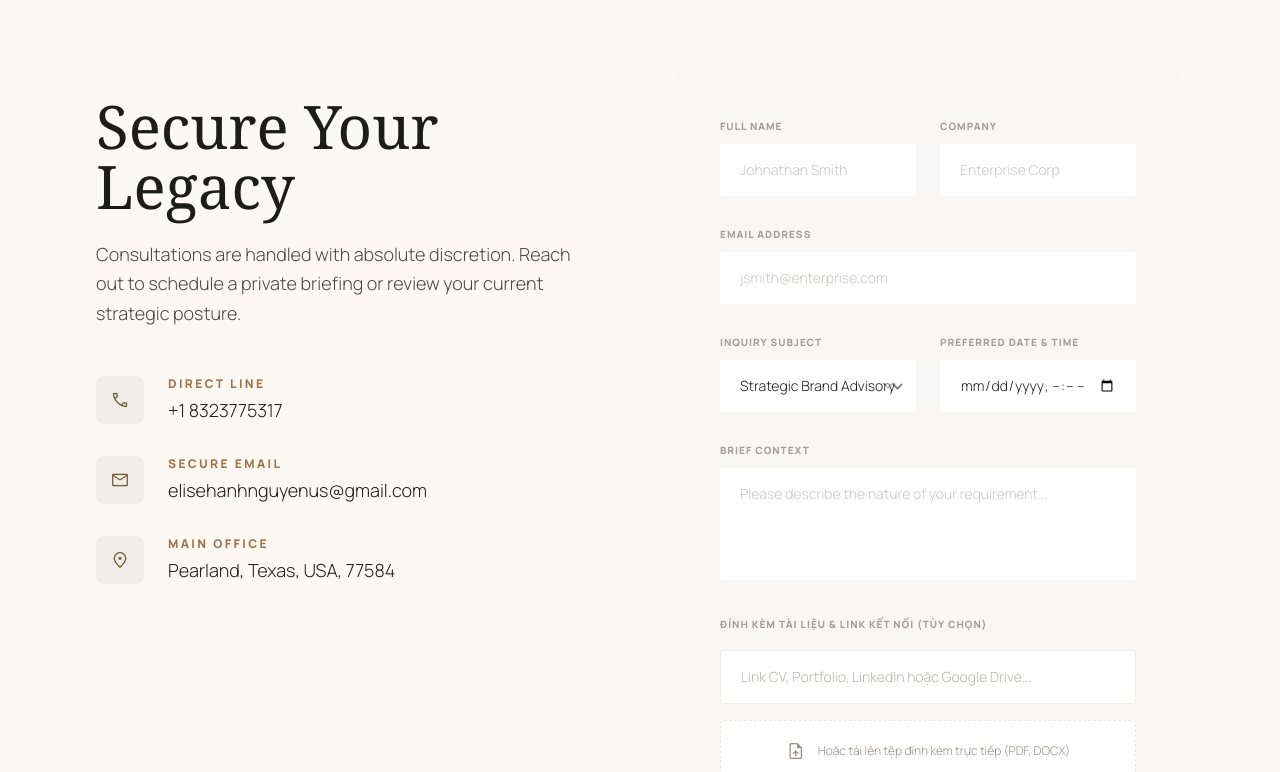
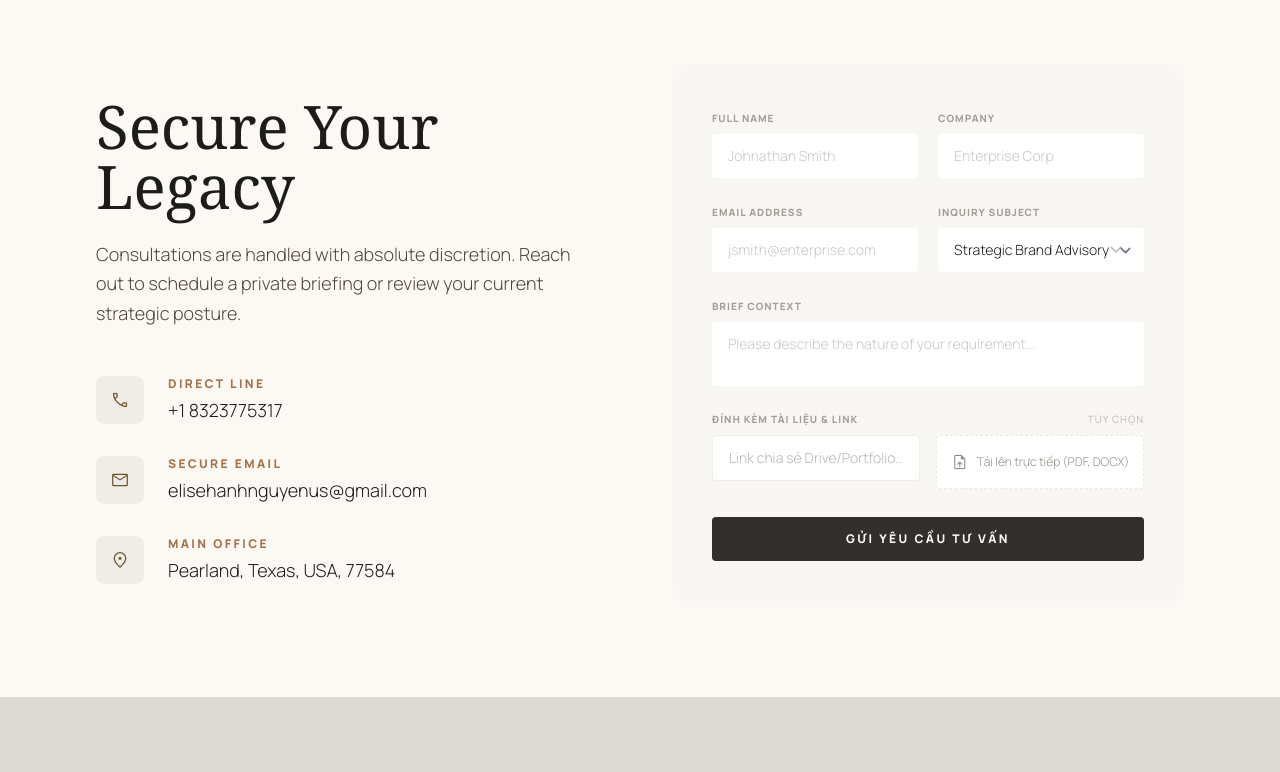
Before and after one commit to elisehanhnguyenus-cloud/elise-h-nguyen-landing-page, a website: page index.html in a window 1280 px wide. Shown: the part 7990-8762 px from the top of the page. Drawn offline with nearby package versions, Linux system fonts and the light colour scheme.

Commit message:
ui: compact the lead form to match layout balance

```diff
--- a/index.html
+++ b/index.html
@@ -653,29 +653,28 @@
         </div>
 
         <!-- Right Column: Form -->
-        <div class="bg-[#F9F7F4] p-10 md:p-12 rounded-2xl">
-            <form id="leadForm" class="space-y-6">
-                <div class="grid md:grid-cols-2 gap-6">
-                    <div class="space-y-2">
+        <div class="bg-[#F9F7F4] p-8 md:p-10 rounded-2xl">
+            <form id="leadForm" class="space-y-4 md:space-y-5">
+                <div class="grid md:grid-cols-2 gap-4 md:gap-5">
+                    <div class="space-y-1.5">
                         <label class="font-label text-[10px] uppercase tracking-widest text-on-surface-variant/50 font-bold">Full Name</label>
-                        <input id="fullName" required class="w-full bg-white border-0 rounded-lg px-5 py-4 focus:ring-1 focus:ring-primary/20 transition-all text-sm font-light text-on-background placeholder:text-on-surface-variant/30" placeholder="Johnathan Smith" type="text"/>
+                        <input id="fullName" required class="w-full bg-white border-0 rounded-lg px-4 py-3 focus:ring-1 focus:ring-primary/20 transition-all text-sm font-light text-on-background placeholder:text-on-surface-variant/30" placeholder="Johnathan Smith" type="text"/>
                     </div>
-                    <div class="space-y-2">
+                    <div class="space-y-1.5">
                         <label class="font-label text-[10px] uppercase tracking-widest text-on-surface-variant/50 font-bold">Company</label>
-                        <input id="company" class="w-full bg-white border-0 rounded-lg px-5 py-4 focus:ring-1 focus:ring-primary/20 transition-all text-sm font-light text-on-background placeholder:text-on-surface-variant/30" placeholder="Enterprise Corp" type="text"/>
+                        <input id="company" class="w-full bg-white border-0 rounded-lg px-4 py-3 focus:ring-1 focus:ring-primary/20 transition-all text-sm font-light text-on-background placeholder:text-on-surface-variant/30" placeholder="Enterprise Corp" type="text"/>
                     </div>
                 </div>
 
-                <div class="space-y-2">
-                    <label class="font-label text-[10px] uppercase tracking-widest text-on-surface-variant/50 font-bold">Email Address</label>
-                    <input id="email" required class="w-full bg-white border-0 rounded-lg px-5 py-4 focus:ring-1 focus:ring-primary/20 transition-all text-sm font-light text-on-background placeholder:text-on-surface-variant/30" placeholder="jsmith@enterprise.com" type="email"/>
-                </div>
-
-                <div class="grid md:grid-cols-2 gap-6">
-                    <div class="space-y-2">
+                <div class="grid md:grid-cols-2 gap-4 md:gap-5">
+                    <div class="space-y-1.5">
+                        <label class="font-label text-[10px] uppercase tracking-widest text-on-surface-variant/50 font-bold">Email Address</label>
+                        <input id="email" required class="w-full bg-white border-0 rounded-lg px-4 py-3 focus:ring-1 focus:ring-primary/20 transition-all text-sm font-light text-on-background placeholder:text-on-surface-variant/30" placeholder="jsmith@enterprise.com" type="email"/>
+                    </div>
+                    <div class="space-y-1.5">
                         <label class="font-label text-[10px] uppercase tracking-widest text-on-surface-variant/50 font-bold">Inquiry Subject</label>
                         <div class="relative">
-                            <select id="subject" class="w-full bg-white border-0 rounded-lg px-5 py-4 appearance-none focus:ring-1 focus:ring-primary/20 transition-all text-sm font-light text-on-background cursor-pointer">
+                            <select id="subject" class="w-full bg-white border-0 rounded-lg px-4 py-3 appearance-none focus:ring-1 focus:ring-primary/20 transition-all text-sm font-light text-on-background cursor-pointer">
                                 <option>Strategic Brand Advisory</option>
                                 <option>Copywriting & Narrative</option>
                                 <option>Publishing & Editorial</option>
@@ -685,38 +684,39 @@
                             <span class="material-symbols-outlined absolute right-4 top-1/2 -translate-y-1/2 text-on-surface-variant/40 pointer-events-none">expand_more</span>
                         </div>
                     </div>
-                    <div class="space-y-2">
-                        <label class="font-label text-[10px] uppercase tracking-widest text-on-surface-variant/50 font-bold">Preferred Date & Time</label>
-                        <input id="bookingDate" class="w-full bg-white border-0 rounded-lg px-5 py-4 focus:ring-1 focus:ring-primary/20 transition-all text-sm font-light text-on-background" type="datetime-local"/>
-                    </div>
+                </div>
+
+                <div class="space-y-1.5">
+                    <label class="font-label text-[10px] uppercase tracking-widest text-on-surface-variant/50 font-bold">Brief Context</label>
+                    <textarea id="message" required class="w-full bg-white border-0 rounded-lg px-4 py-3 focus:ring-1 focus:ring-primary/20 transition-all text-sm font-light resize-none text-on-background placeholder:text-on-surface-variant/30" placeholder="Please describe the nature of your requirement..." rows="2"></textarea>
                 </div>
 
                 <div class="space-y-2">
-                    <label class="font-label text-[10px] uppercase tracking-widest text-on-surface-variant/50 font-bold">Brief Context</label>
-                    <textarea id="message" required class="w-full bg-white border-0 rounded-lg px-5 py-4 focus:ring-1 focus:ring-primary/20 transition-all text-sm font-light resize-none text-on-background placeholder:text-on-surface-variant/30" placeholder="Please describe the nature of your requirement..." rows="4"></textarea>
-                </div>
+                    <label class="font-label text-[10px] uppercase tracking-widest text-on-surface-variant/50 font-bold flex justify-between">
+                        <span>Đính kèm tài liệu & Link</span>
+                        <span class="font-normal opacity-70">Tùy chọn</span>
+                    </label>
 
-                <div class="space-y-4">
-                    <label class="font-label text-[10px] uppercase tracking-widest text-on-surface-variant/50 font-bold">Đính kèm tài liệu & Link kết nối (Tùy chọn)</label>
+                    <div class="grid md:grid-cols-2 gap-4">
+                        <div class="space-y-2">
+                            <input id="portfolioLink" class="w-full bg-white border border-outline-variant/30 rounded-lg px-4 py-3 focus:ring-1 focus:ring-primary/20 transition-all text-sm font-light text-on-background placeholder:text-on-surface-variant/40" placeholder="Link chia sẻ Drive/Portfolio..." type="url"/>
+                        </div>
 
-                    <div class="space-y-2">
-                        <input id="portfolioLink" class="w-full bg-white border border-outline-variant/30 rounded-lg px-5 py-4 focus:ring-1 focus:ring-primary/20 transition-all text-sm font-light text-on-background placeholder:text-on-surface-variant/40" placeholder="Link CV, Portfolio, LinkedIn hoặc Google Drive..." type="url"/>
-                    </div>
-
-                    <div class="relative w-full bg-white border border-dashed border-outline-variant/40 rounded-lg px-5 py-4 flex items-center justify-center group hover:border-primary/50 transition-all">
-                        <input id="attachment" type="file" class="absolute inset-0 w-full h-full opacity-0 cursor-pointer z-10" title="" accept=".pdf,.doc,.docx,.jpg,.png" />
-                        <div class="flex items-center gap-3 text-on-surface-variant/60 group-hover:text-primary transition-all pointer-events-none">
-                            <span class="material-symbols-outlined text-xl">upload_file</span>
-                            <span class="text-xs font-light" id="fileNameDisplay">Hoặc tải lên tệp đính kèm trực tiếp (PDF, DOCX)</span>
+                        <div class="relative w-full bg-white border border-dashed border-outline-variant/40 rounded-lg px-4 py-3 flex items-center justify-center group hover:border-primary/50 transition-all">
+                            <input id="attachment" type="file" class="absolute inset-0 w-full h-full opacity-0 cursor-pointer z-10" title="" accept=".pdf,.doc,.docx,.jpg,.png" />
+                            <div class="flex items-center gap-2 text-on-surface-variant/60 group-hover:text-primary transition-all pointer-events-none">
+                                <span class="material-symbols-outlined text-lg">upload_file</span>
+                                <span class="text-xs font-light truncate" id="fileNameDisplay" style="max-width: 180px;">Tải lên trực tiếp (PDF, DOCX)</span>
+                            </div>
                         </div>
                     </div>
                 </div>
 
-                <div class="pt-4">
-                    <button id="submitBtn" class="w-full py-4 bg-inverse-surface text-surface rounded-lg font-bold uppercase tracking-[0.2em] text-xs hover:opacity-90 transition-all" type="submit">
+                <div class="pt-2">
+                    <button id="submitBtn" class="w-full py-3.5 bg-inverse-surface text-surface rounded-lg font-bold uppercase tracking-[0.2em] text-xs hover:opacity-90 transition-all" type="submit">
                         GỬI YÊU CẦU TƯ VẤN
                     </button>
-                    <p id="formStatus" class="mt-4 text-xs text-center font-label tracking-wide hidden"></p>
+                    <p id="formStatus" class="mt-3 text-xs text-center font-label tracking-wide hidden"></p>
                 </div>
             </form>
         </div>
```
